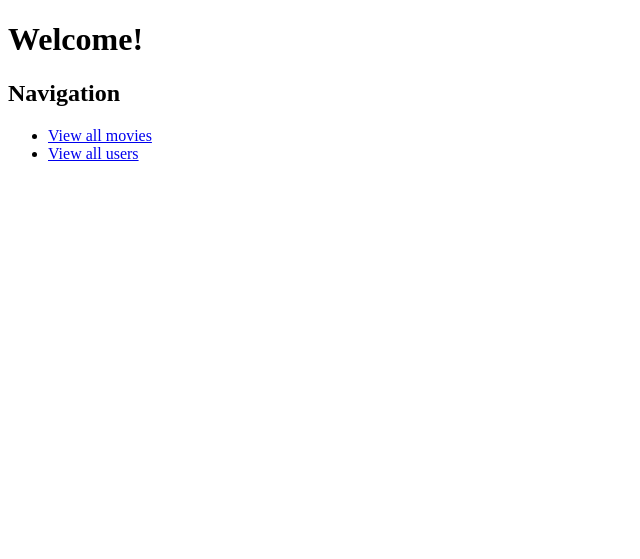
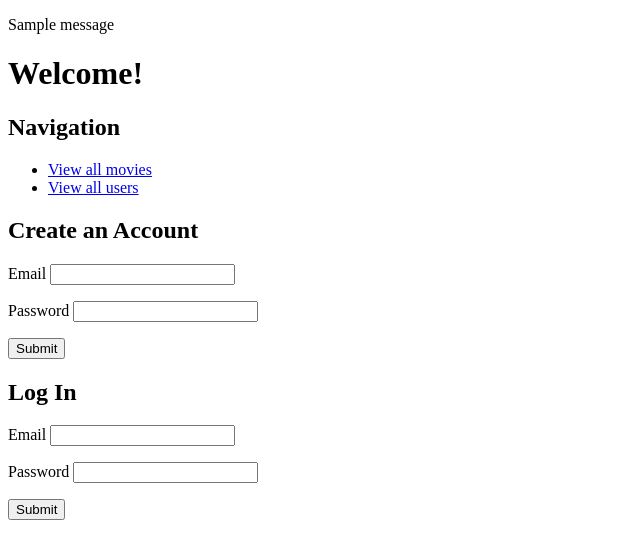
Before and after one commit to juliettetripier/Lab-Movie-Ratings-App, a Flask app: page / in a window 1280 px wide. Shown: the top 559 px of the page, without its empty margins (0-640 px from the left). Run offline with Flask 2, Linux system fonts and the light colour scheme; tables that the repository leaves empty hold one stand-in row (values such as "Sample post"); one stand-in notice (Sample message) is shown.

Commit message:
Finished lab

```diff
--- a/model.py
+++ b/model.py
@@ -66,7 +66,7 @@ class Rating(db.Model):
 
 
     def __repr__(self):
-        return f'<Rating rating_id={self.rating_id} score={self.score}>'
+        return f'<Rating rating_id={self.rating_id} movie_id={self.movie_id} score={self.score}>'
 
 
 def connect_to_db(flask_app, db_uri="postgresql:///ratings", echo=True):
--- a/server.py
+++ b/server.py
@@ -37,6 +37,80 @@ def user_detail(user_id):
     user = crud.get_user_by_id(user_id)
     return render_template('user_details.html', user=user)
 
+@app.route('/users', methods=["POST"])
+def register_user():
+    email = request.form.get('email')
+    password = request.form.get('password')
+    user = crud.get_user_by_email(email)
+    if user:
+        flash('A user with that email already exists. Please try again.')
+    else:
+        db.session.add(crud.create_user(email, password))
+        db.session.commit()
+        flash('Your account was successfully created.')
+    return redirect('/')
+
+@app.route('/login', methods=['POST'])
+def login():
+    email = request.form.get('email')
+    password = request.form.get('password')
+    user = crud.get_user_by_email(email)
+    if user:
+        if password == user.password:
+            session['user'] = user.user_id
+            flash('Logged in!')
+            return redirect('/')
+        else:
+            flash('Wrong password :(')
+            return redirect('/')
+    else:
+        flash('There is no user with this email.')
+        return redirect('/')
+
+@app.route('/rate-movie', methods=['POST'])
+def add_rating():
+    if session['user']:
+        rating = request.form.get('rating')
+
+        movie_title = request.form.get('movie_title')
+        movie = crud.get_movie_by_title(movie_title)
+
+        new_rating = crud.create_rating(session['user'], movie, rating)
+
+        db.session.add(new_rating)
+        db.session.commit()
+
+        flash(f"Your rating has been added to {movie_title}!")
+        return redirect('/movies')
+    else:
+        flash("Please log in before submitting a rating.")
+        return redirect('/movies')
+
+
+
+# steps:
+
+# - make form in movie_details.html
+#     post request
+#     action goes to flask route
+#     use dropdown menu 1-5
+#     submit
+
+
+# in server.py:
+
+#     make route
+
+#     check if user logged in
+#         get rating info out of post request
+#         create instance of Rating class
+#         add + commit rating to db
+#         flash rating confirmation
+#         redirect to movie details page
+#     else:
+#         flash('please log in') message
+#         redirect to homepage
+
 
 if __name__ == "__main__":
     connect_to_db(app)
--- a/templates/base.html
+++ b/templates/base.html
@@ -10,6 +10,12 @@
     {% block head %}{% endblock %}
   </head>
   <body>
+    {% for msg in get_flashed_messages() %}
+      <p class="flash-msg">
+        {{ msg }}
+      </p>
+    {% endfor %}
+
     {% block body %}{% endblock %}
 
     {% block after_body %}{% endblock %}
--- a/templates/homepage.html
+++ b/templates/homepage.html
@@ -9,4 +9,34 @@
     <li><a href="/movies">View all movies</a></li>
     <li><a href="/users">View all users</a></li>
   </ul>
+
+  <h2>Create an Account</h2>
+  <form action="/users" method="POST">
+    <p>
+      Email <input type="text" name="email">
+    </p>
+
+    <p>
+      Password <input type="password" name="password">
+    </p>
+
+    <p>
+      <input type="submit">
+    </p>
+  </form>
+
+  <h2>Log In</h2>
+  <form action="/login" method="POST">
+    <p>
+      Email <input type="text" name="email">
+    </p>
+
+    <p>
+      Password <input type="password" name="password">
+    </p>
+
+    <p>
+      <input type="submit">
+    </p>
+  </form>
 {% endblock %}
```
Also changed, not shown: crud.py (+11 -1 lines), templates/movie_details.html (+16 -0 lines).
